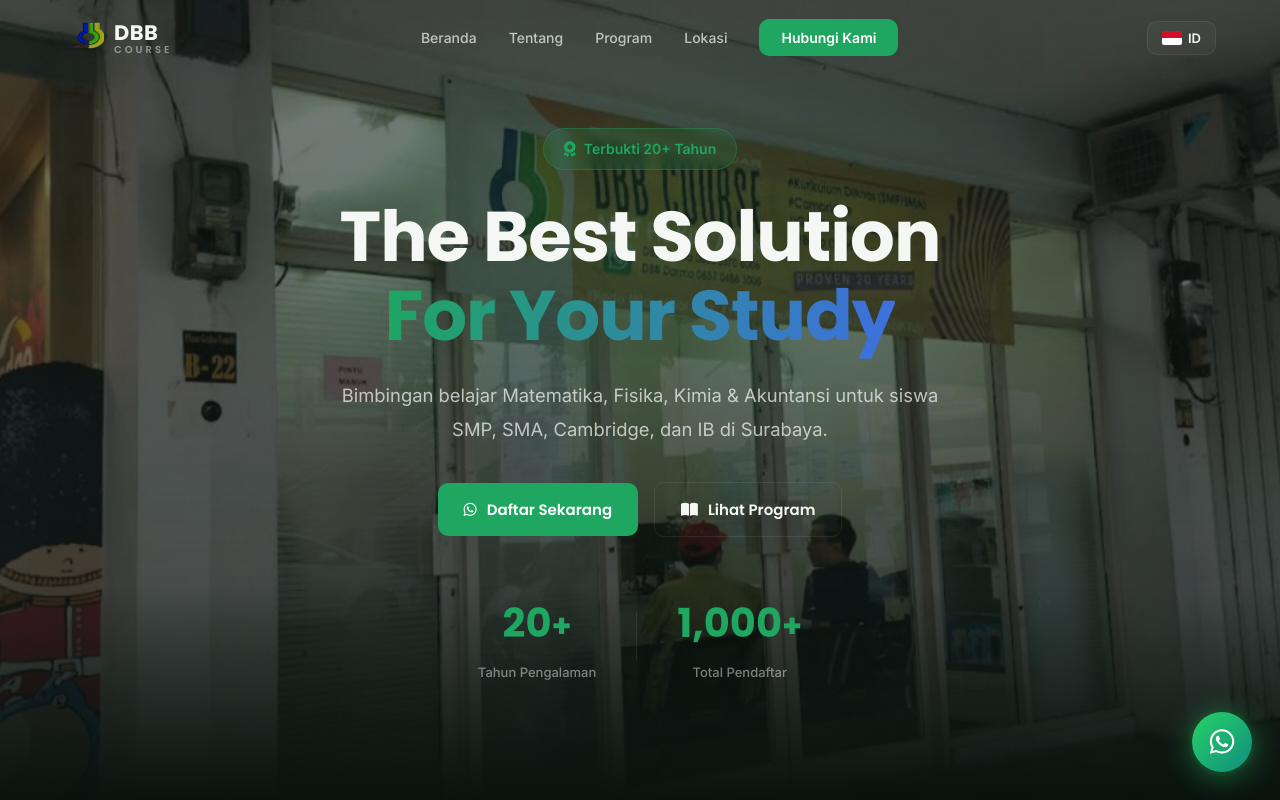
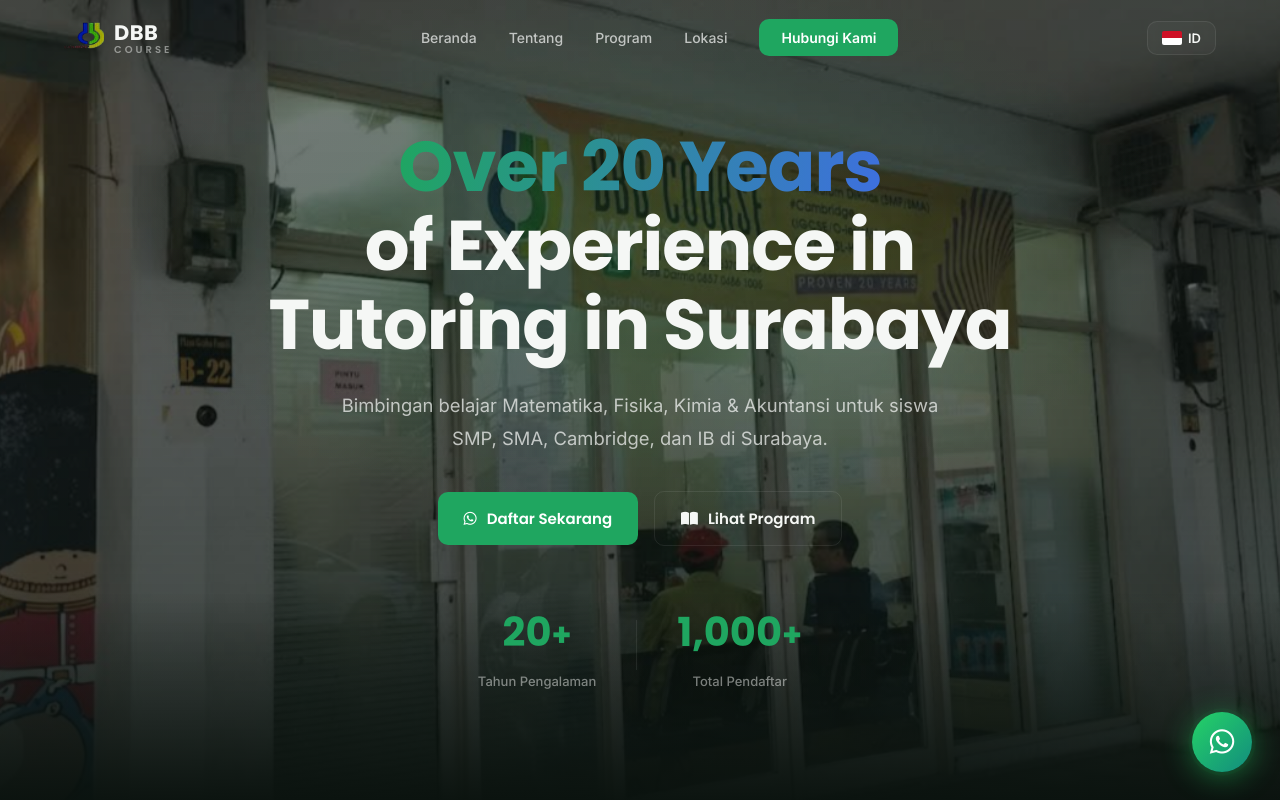
Before and after one commit to mimos240906/dbbcourse, a plain HTML site: page dbb-course-website/dbb-course-website/index.html in a window 1280 px wide. Shown: the top 800 px of the page. Drawn offline with nearby package versions, Linux system fonts and the light colour scheme.

Commit message:
Update index.html

```diff
--- a/dbb-course-website/dbb-course-website/index.html
+++ b/dbb-course-website/dbb-course-website/index.html
@@ -57,13 +57,9 @@
     <section id="hero">
         <div class="hero-overlay"></div>
         <div class="hero-content">
-            <div class="hero-badge" data-animate>
-                <i class="fas fa-award"></i>
-                <span data-i18n="hero_badge">Terbukti 20+ Tahun</span>
-            </div>
             <h1 class="hero-title" data-animate>
-                <span data-i18n="hero_title_1">The Best Solution</span><br>
-                <span class="hero-gradient-text" data-i18n="hero_title_2">For Your Study</span>
+                <span class="hero-gradient-text" data-i18n="hero_title_1">Over 20 Years</span><br>
+                <span data-i18n="hero_title_2">of Experience in Tutoring in Surabaya</span>
             </h1>
             <p class="hero-subtitle" data-animate data-i18n="hero_subtitle">
                 Bimbingan belajar Matematika, Fisika, Kimia & Akuntansi untuk siswa SMP, SMA, Cambridge, dan IB di Surabaya.
@@ -313,7 +309,7 @@
                             <span class="logo-sub">COURSE</span>
                         </div>
                     </a>
-                    <p class="footer-tagline" data-i18n="footer_tagline">The Best Solution For Your Study</p>
+                    <p class="footer-tagline" data-i18n="footer_tagline">Over 20 Years of Experience in Tutoring in Surabaya</p>
                     <p class="footer-desc" data-i18n="footer_desc">Bimbingan belajar terpercaya di Surabaya sejak 2004. Matematika, Fisika, Kimia & Akuntansi untuk semua kurikulum.</p>
                 </div>
 
```
